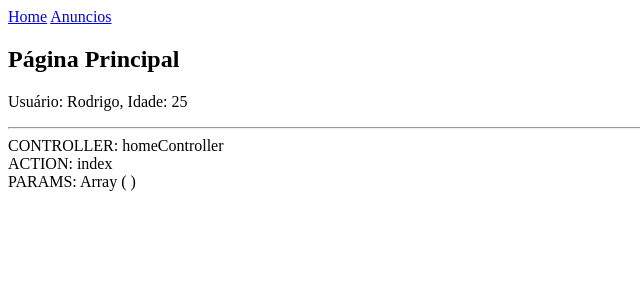
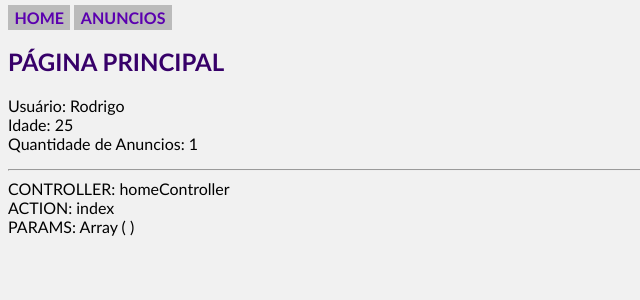
Before and after one commit to rblima0/projeto-contatos, a PHP site: page /phpdozeroprofissional/ in a window 1280 px wide. Shown: the top 300 px of the page, without its empty margins (0-640 px from the left). Run offline with PHP 8.4, Linux system fonts and the light colour scheme; tables that the repository leaves empty or names only in its code hold one stand-in row (values such as "Sample post").

Commit message:
Finalizando a estrutura

```diff
--- /dev/null
+++ b/assets/css/style.css
@@ -0,0 +1,22 @@
+body {
+    background-color: #f1f1f1;
+    font-family: 'Trebuchet MS', 'Lucida Sans Unicode', 'Lucida Grande', 'Lucida Sans', Arial, sans-serif;
+}
+
+a {
+    text-transform: uppercase;
+    color: #5b00af;
+    font-weight: bold;
+    text-decoration: none;
+    background-color: #bbb;
+    padding: 0.2em 0.4em;
+}
+
+a:hover {
+    color: #370069;
+}
+
+h2 {
+    text-transform: uppercase;
+    color: #370069;
+}
--- /dev/null
+++ b/assets/js/script.js
@@ -0,0 +1 @@
+alert("Carregando...");
--- a/controllers/homeController.php
+++ b/controllers/homeController.php
@@ -2,10 +2,13 @@
 class homeController extends controller {
 
     public function index() {
+        $anuncios = new Anuncios();
+        $usuarios = new Usuarios();
 
         $dados = array(
-            'nome' => 'Rodrigo',
-            'idade' => 25
+            'nome' => $usuarios->getNome(),
+            'idade' => $usuarios->getIdade(),
+            'quantidade_anuncios' => $anuncios->getQuantidade()
         );
 
         $this->loadTemplate('home', $dados);
--- a/core/controller.php
+++ b/core/controller.php
@@ -1,7 +1,8 @@
 <?php
+
+/* CRIANDO AJUDADOR CONTROLLER */
 class controller {
 
-    /* CRIANDO AJUDADORES */
     public function loadView($viewName, $viewData = array()) {
         extract($viewData);
         require 'views/'.$viewName.'.php';
--- /dev/null
+++ b/core/model.php
@@ -0,0 +1,12 @@
+<?php
+
+/* CRIANDO AJUDADOR MODEL */
+class model {
+
+    protected $db;
+
+    public function __construct() {
+        global $db;
+        $this->db = $db;
+    }
+}
--- /dev/null
+++ b/models/Anuncios.php
@@ -0,0 +1,16 @@
+<?php
+class Anuncios extends model {
+
+    public function getQuantidade() {
+        $sql = "SELECT COUNT(*) as c FROM anuncios";
+        $sql = $this->db->query($sql);
+
+        if($sql->rowCount() > 0) {
+            $sql = $sql->fetch();
+            return $sql['c'];
+        } else {
+            return 0;
+        }
+
+    }
+}
--- /dev/null
+++ b/models/Usuarios.php
@@ -0,0 +1,11 @@
+<?php
+class Usuarios extends model {
+
+    public function getNome() {
+        return "Rodrigo";
+    }
+
+    public function getIdade() {
+        return 25;
+    }
+}
--- a/views/home.php
+++ b/views/home.php
@@ -1,3 +1,3 @@
 <h2>Página Principal</h2>
 
-<p>Usuário: <?php echo $nome ?>, Idade: <?php echo $idade ?></p>
+<p>Usuário: <?php echo $nome ?></br>Idade: <?php echo $idade ?></br>Quantidade de Anuncios: <?php echo $quantidade_anuncios ?></p>
--- a/views/template.php
+++ b/views/template.php
@@ -5,6 +5,7 @@
     <meta name="viewport" content="width=device-width, initial-scale=1.0">
     <meta http-equiv="X-UA-Compatible" content="ie=edge">
     <title>MVC</title>
+    <link rel="stylesheet" href="<?php echo BASE_URL; ?>assets/css/style.css">
 </head>
 <body>
 
@@ -13,5 +14,6 @@
 
     <?php $this->loadViewInTemplate($viewName, $viewData); ?>
 
+    <script src="<?php echo BASE_URL; ?>assets/js/script.js"></script>
 </body>
 </html>
```
